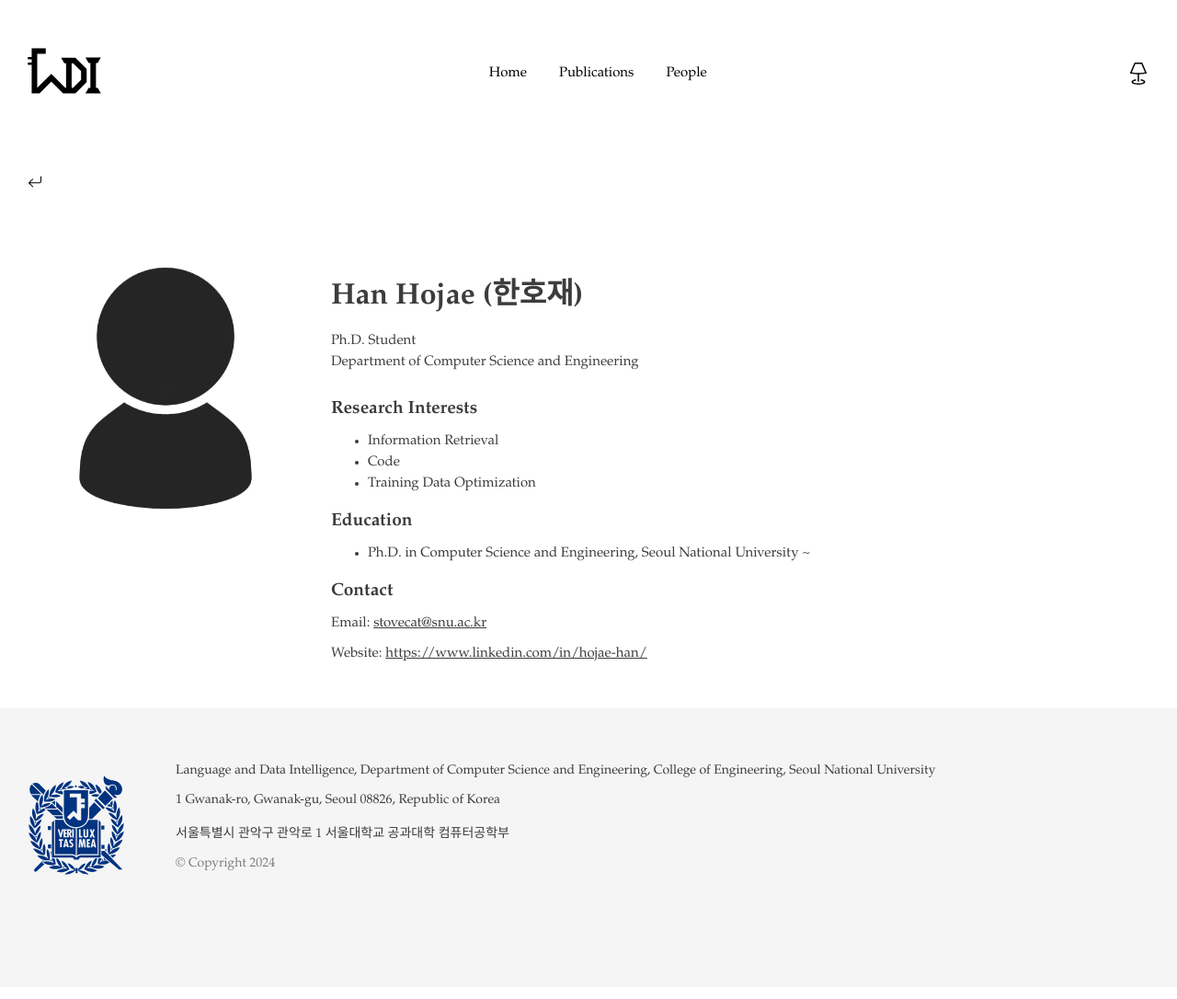
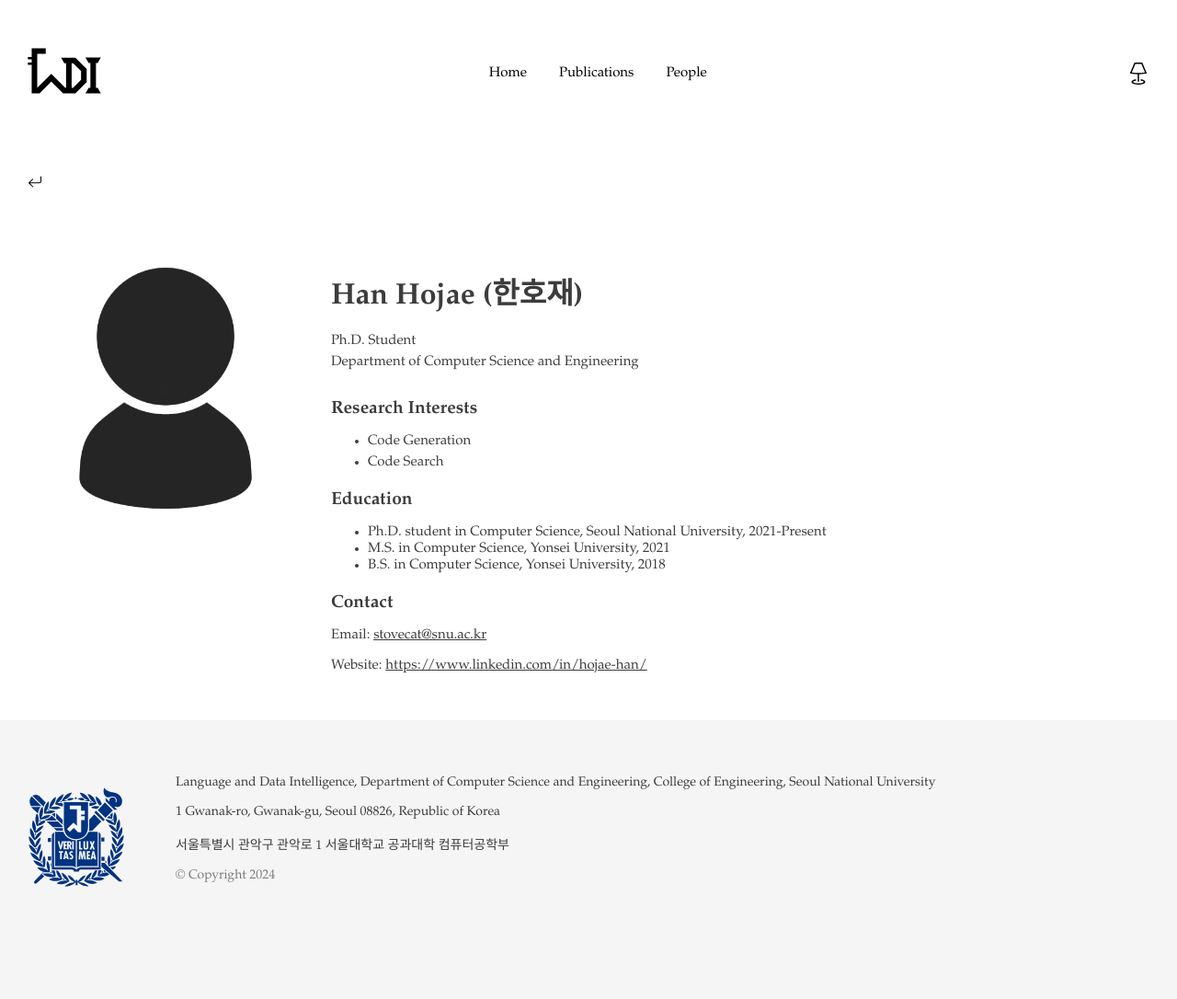
Before and after one commit to ldilab/ldilab.github.io, a Jekyll site: the page built from _people/hanhj.md, in a window 1280 px wide. Shown: the whole page at 92% size. Built offline with Jekyll 4.4.1, drawn with Linux system fonts in a browser that asks for light colours.

Commit message:
update hojae's profile

```diff
--- a/_people/hanhj.md
+++ b/_people/hanhj.md
@@ -5,11 +5,12 @@ korean_name: 한호재
 position: Ph.D. Student
 department: Department of Computer Science and Engineering
 interests:
- - "Information Retrieval"
- - "Code"
- - "Training Data Optimization"
+ - "Code Generation"
+ - "Code Search"
 education:
- - Ph.D. in Computer Science and Engineering, Seoul National University ~
+ - Ph.D. student in Computer Science, Seoul National University, 2021-Present
+ - M.S. in Computer Science, Yonsei University, 2021
+ - B.S. in Computer Science, Yonsei University, 2018
 mail: stovecat@snu.ac.kr
 website: "https://www.linkedin.com/in/hojae-han/"
 photo: nopicture.png
```
